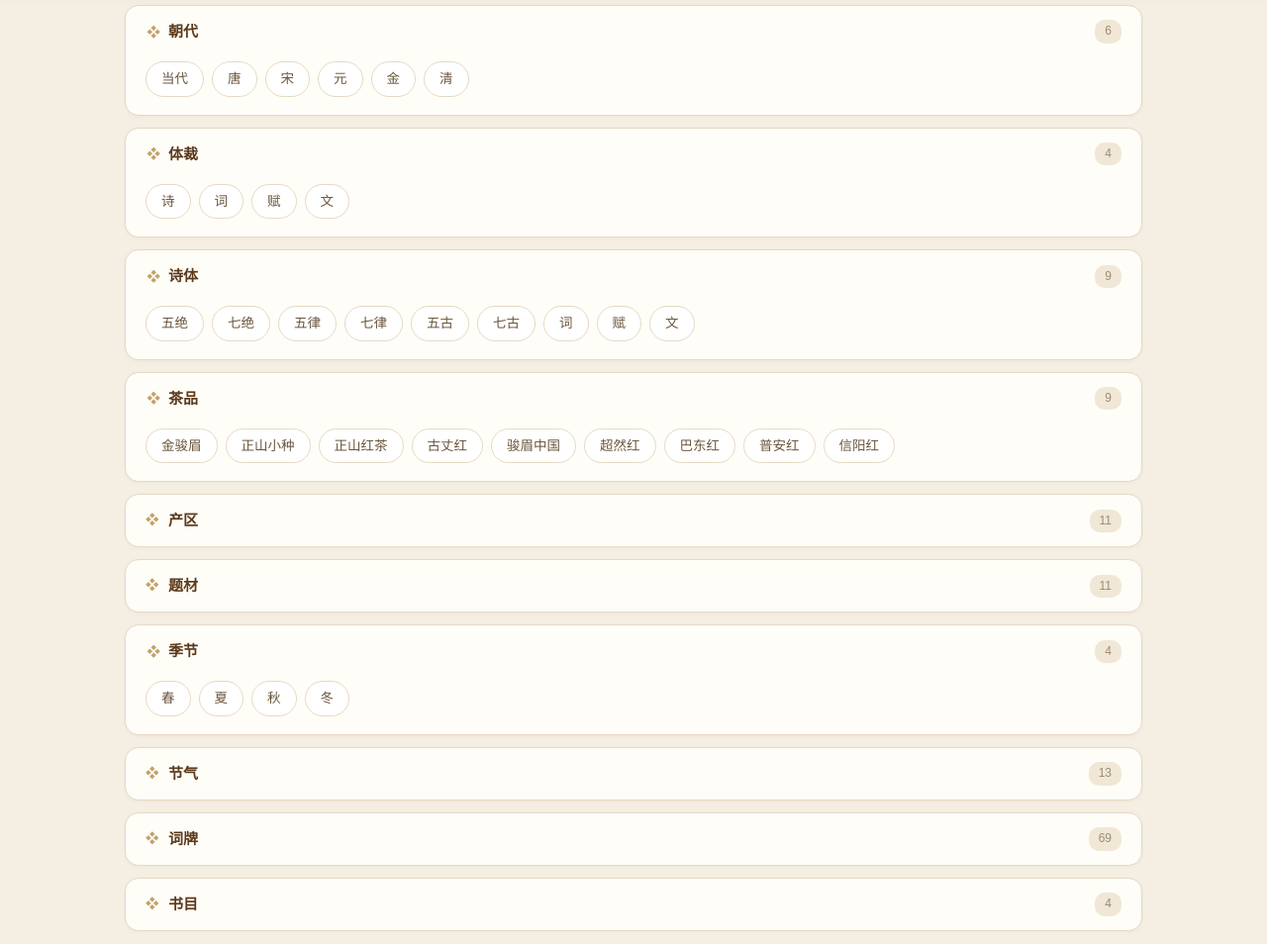
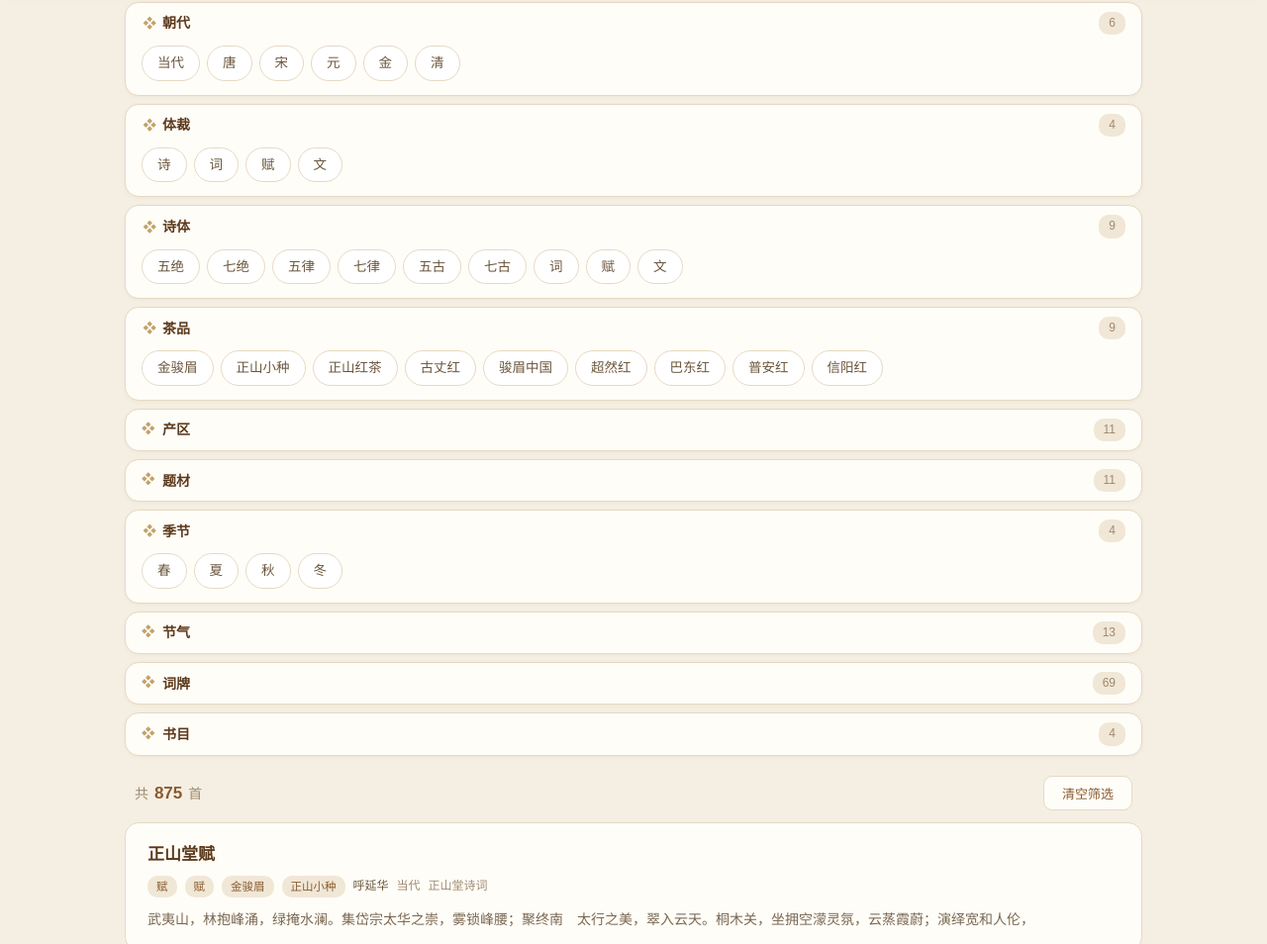
Before and after one commit to xudongyangg-sudo/shici-library, a plain HTML site: page index.html in a window 1280 px wide. Shown: the part 222-1176 px from the top of the page at 99% size. Drawn offline with Linux system fonts and the light colour scheme.

Commit message:
更新诗词库数据

```diff
--- a/index.html
+++ b/index.html
@@ -9,7 +9,7 @@
 *{box-sizing:border-box;margin:0;padding:0}
 body{font-family:"PingFang SC","Microsoft YaHei","Noto Sans SC",sans-serif;background:var(--bg);color:var(--ink);line-height:1.6;-webkit-font-smoothing:antialiased}
 header{background:linear-gradient(135deg,#452a12 0%,#66421f 55%,#8a5a2e 100%);color:#f7ecd9;padding:34px 20px 26px;text-align:center;position:sticky;top:0;z-index:10;box-shadow:0 3px 18px rgba(60,35,10,.22)}
-header h1{font-family:"Kaiti SC","STKaiti","KaiTi","楷体",serif;font-size:32px;letter-spacing:8px;font-weight:600;text-shadow:0 1px 3px rgba(0,0,0,.25)}
+header h1{font-size:30px;letter-spacing:4px;font-weight:700;text-shadow:0 1px 3px rgba(0,0,0,.25)}
 header .sub{margin-top:10px;font-size:13px;color:#dbc7a4;letter-spacing:2px}
 header .sub::before,header .sub::after{content:"·";margin:0 10px;color:var(--gold)}
 .search{max-width:600px;margin:20px auto 0;position:relative}
@@ -18,14 +18,14 @@ header .sub::before,header .sub::after{content:"·";margin:0 10px;color:var(--go
 .search::before{content:"";position:absolute;left:17px;top:50%;width:14px;height:14px;margin-top:-9px;border:2px solid var(--mut);border-radius:50%}
 .search::after{content:"";position:absolute;left:29px;top:50%;width:7px;height:2px;margin-top:5px;background:var(--mut);transform:rotate(45deg)}
 .wrap{max-width:1060px;margin:0 auto;padding:22px 16px 60px}
-.groups{display:flex;flex-direction:column;gap:12px}
+.groups{display:flex;flex-direction:column;gap:8px}
 .group{background:var(--card);border:1px solid var(--bd);border-radius:14px;overflow:hidden;box-shadow:0 1px 4px rgba(90,60,25,.05)}
-.group summary{cursor:pointer;padding:14px 20px;font-size:15px;font-weight:600;color:var(--tea-dark);list-style:none;display:flex;align-items:center;gap:10px;user-select:none;transition:background .15s}
+.group summary{cursor:pointer;padding:9px 16px;font-size:14px;font-weight:600;color:var(--tea-dark);list-style:none;display:flex;align-items:center;gap:8px;user-select:none;transition:background .15s}
 .group summary:hover{background:var(--soft)}
 .group summary::before{content:"❖";font-size:13px;color:var(--gold);transition:transform .25s}
 .group[open] summary::before{transform:rotate(90deg)}
 .group summary .cnt{margin-left:auto;font-weight:400;color:var(--mut);font-size:12px;background:var(--soft);padding:2px 10px;border-radius:10px}
-.tags{display:flex;flex-wrap:wrap;gap:8px;padding:4px 20px 18px}
+.tags{display:flex;flex-wrap:wrap;gap:7px;padding:2px 16px 14px}
 .tag{padding:6px 15px;font-size:13.5px;border:1px solid var(--bd);border-radius:18px;background:#fff;color:#6b563c;cursor:pointer;transition:all .18s;user-select:none}
 .tag:hover{border-color:var(--gold);color:var(--tea);transform:translateY(-1px);box-shadow:0 2px 8px rgba(194,162,107,.25)}
 .tag.on{background:linear-gradient(135deg,var(--tea),var(--tea-dark));color:#fff;border-color:transparent;box-shadow:0 3px 10px rgba(138,90,46,.35)}
@@ -39,12 +39,12 @@ header .sub::before,header .sub::after{content:"·";margin:0 10px;color:var(--go
 .card::before{content:"";position:absolute;left:0;top:0;bottom:0;width:4px;background:var(--gold);opacity:0;transition:opacity .2s}
 .card:hover{box-shadow:0 8px 24px rgba(90,60,25,.12);border-color:#d5c2a0;transform:translateY(-2px)}
 .card:hover::before,.card.open::before{opacity:1}
-.card .title{font-family:"Kaiti SC","STKaiti","KaiTi","楷体","Songti SC",serif;font-size:18px;font-weight:700;color:var(--tea-dark)}
+.card .title{font-size:17px;font-weight:600;color:var(--tea-dark)}
 .card .meta{font-size:12px;color:var(--mut);margin-top:8px;display:flex;gap:8px;flex-wrap:wrap;align-items:center}
 .card .meta .tg{background:var(--soft);color:var(--tea);padding:2px 9px;border-radius:10px;font-size:11.5px}
 .card .meta .author{color:#6b563c;font-weight:500}
-.card .preview{font-family:"Songti SC","SimSun","宋体",serif;font-size:14px;color:#7a6750;margin-top:10px;line-height:1.8}
-.card .full{display:none;margin-top:12px;padding-top:14px;border-top:1px dashed var(--bd);font-size:14.5px;line-height:2;font-family:"Songti SC","SimSun","宋体",serif;color:#4a3a2a}
+.card .preview{font-size:14px;color:#7a6750;margin-top:10px;line-height:1.8}
+.card .full{display:none;margin-top:12px;padding-top:14px;border-top:1px dashed var(--bd);font-size:14.5px;line-height:1.95;color:#4a3a2a;user-select:text}
 .card.open .full{display:block;animation:fade .25s}
 @keyframes fade{from{opacity:0;transform:translateY(-4px)}to{opacity:1;transform:none}}
 .card .full .note{color:var(--tea);margin-top:10px;font-size:13.5px}
@@ -147,7 +147,10 @@ function render(){
       '<div class="full">' + body + note + kuan + '</div>' +
     '</div>';
   }).join('');
-  list.querySelectorAll('.card').forEach(c => c.addEventListener('click', () => c.classList.toggle('open')));
+  list.querySelectorAll('.card').forEach(c => c.addEventListener('click', () => {
+  if (window.getSelection && window.getSelection().toString()) return;
+  c.classList.toggle('open');
+}));
 }
 
 $('q').addEventListener('input', render);
```
